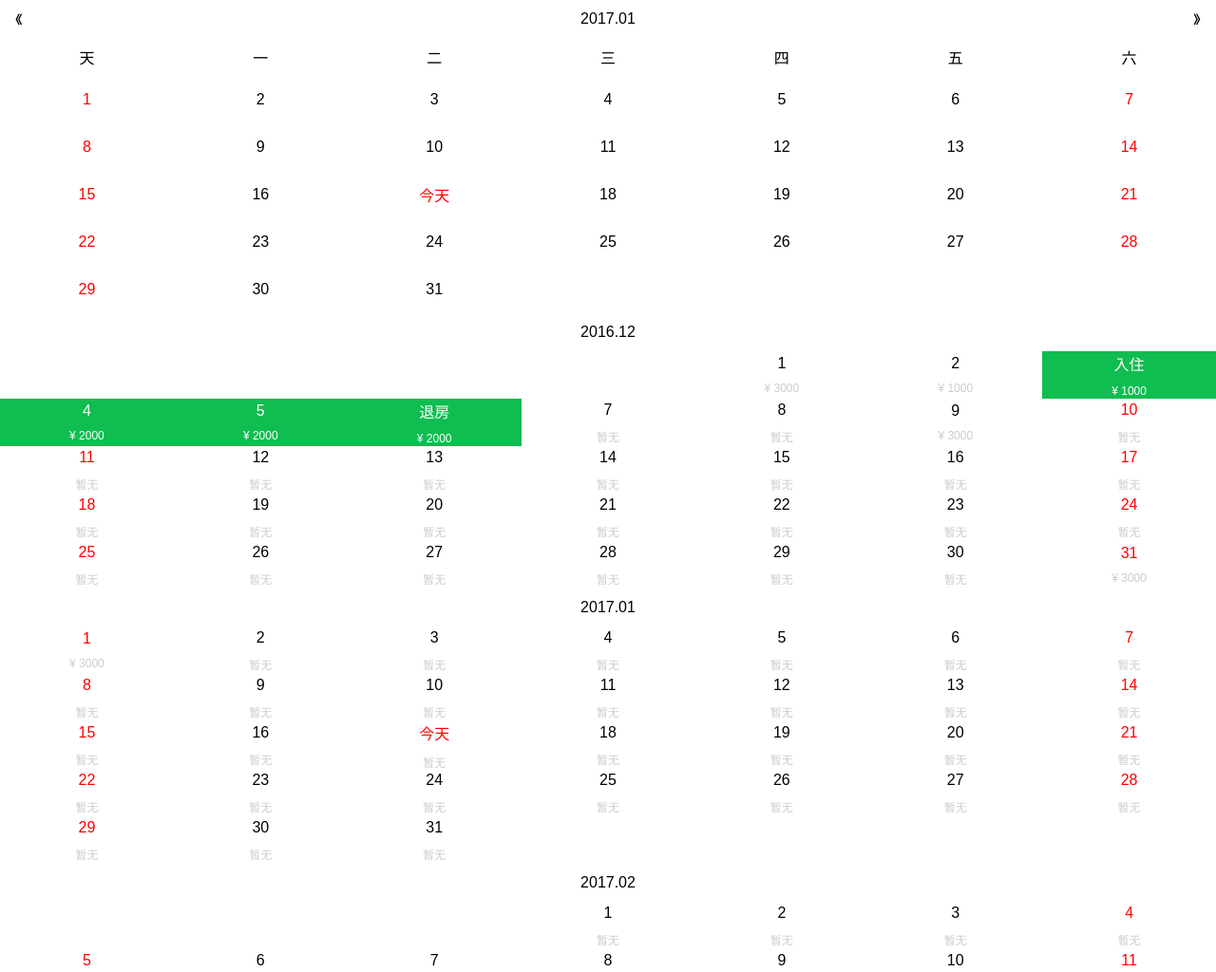
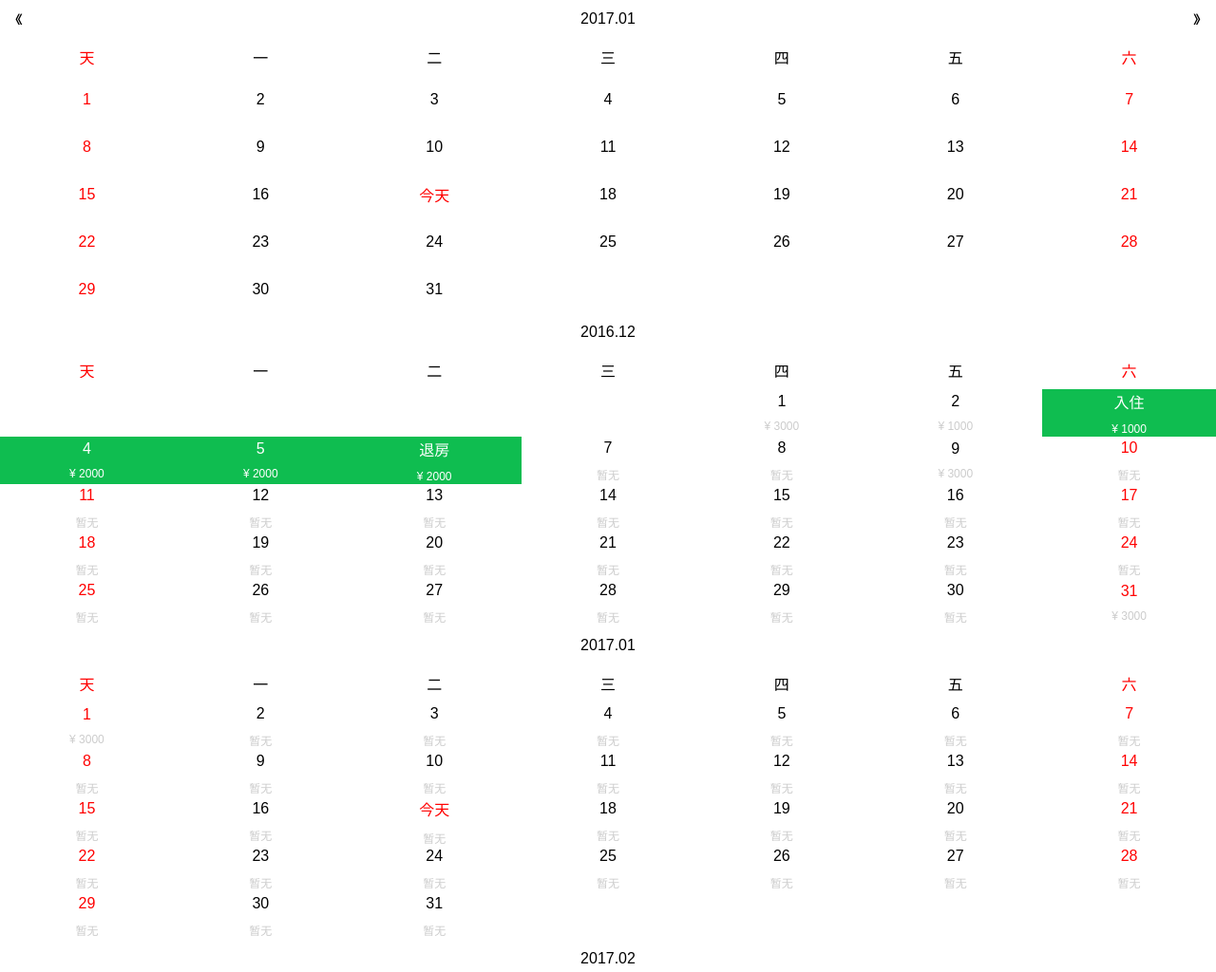
Before and after one commit to scholar-ink/react-mobile-calendar, a React app: page / in a window 1280 px wide. Shown: the top 1024 px of the page at 95% size. Built offline with nearby package versions, Linux system fonts and the light colour scheme.

Commit message:
新增MultiMonthView   可以自选择是否显示   星期栏

```diff
--- a/index.js
+++ b/index.js
@@ -107,7 +107,7 @@ ReactDOM.render(
   <div>
     <DatePicker defaultDay="2016-12-03" onDayClick={onDateDayClick} />
 
-    <MultiMonthView startMoment="2016-12-03" endMoment="2016-12-06" startText="入住" endText="退房" monthNumber="5" viewMoment="2016-12" onDayClick={onDayClick} rendDay={rendDay}/>
+    <MultiMonthView  isShowWeek="true" startMoment="2016-12-03" endMoment="2016-12-06" startText="入住" endText="退房" monthNumber="5" viewMoment="2016-12" onDayClick={onDayClick} rendDay={rendDay}/>
   </div>,
   document.getElementById('root')
 );
--- a/src/MultiMonthView/index.js
+++ b/src/MultiMonthView/index.js
@@ -6,6 +6,8 @@ import chunk from 'lodash/chunk'
 import toMoment from '../Utils/toMoment'
 import format from '../Utils/format'
 import NavBar from '../NavBar'
+import WeekDay from '../WeekDay'
+
 
 const getMonthDays = (viewMoment,monthNumber)=>{
 
@@ -76,6 +78,7 @@ export default class MultiMonthView extends Component {
     monthNumber:1,//显示月份数
     startMoment:null,
     endMoment:null,
+    isShowWeek: false,
     rendDay:()=>{}
   };
 
@@ -281,6 +284,8 @@ export default class MultiMonthView extends Component {
   renderMonth(month,monthIndex){
       return <div>
         {this.renderNav(month.viewMoment)}
+
+        {this.props.isShowWeek ? <WeekDay/> : ''}
         {this.renderDays(month,monthIndex)}
       </div>
   }
--- a/src/Style/index.less
+++ b/src/Style/index.less
@@ -30,6 +30,10 @@
     .flex-justify(center);
     .box-align();
     height: 40px;
+  }
+
+  .week {
+    color: red;
   }
 }
 .rmc-days{
--- a/src/WeekDay/index.js
+++ b/src/WeekDay/index.js
@@ -33,11 +33,16 @@ export default class WeekDay extends Component {
       {
         names.map((name, index) => {
 
-          const props = {
+
+          let props = {
             key: index,
             className: 'rmc-week-day-item',
             children: name
           };
+
+          if(index==0||index==6){
+            props.className = 'rmc-week-day-item week';
+          }
 
           return <div {...props} ></div>
 
```
